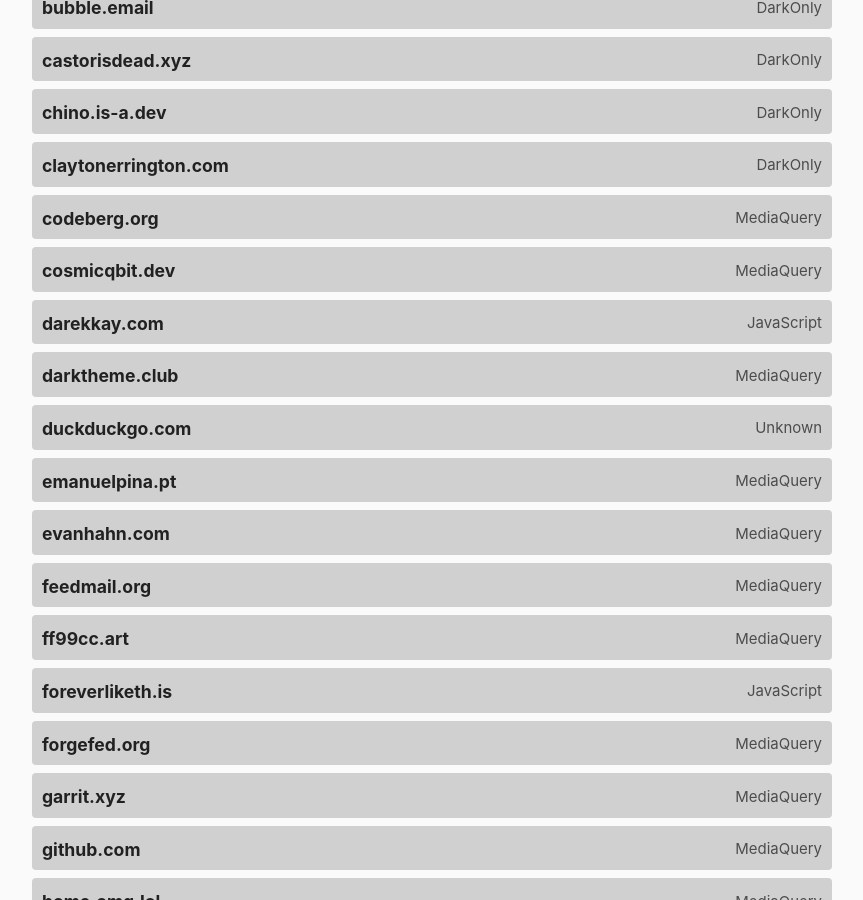
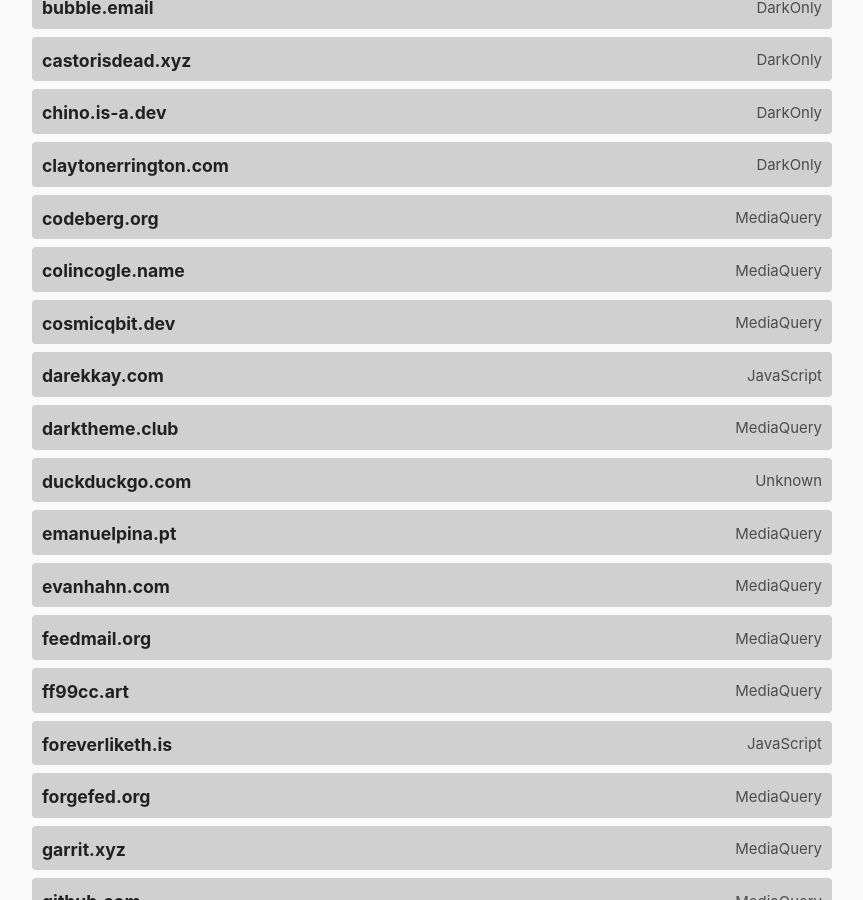
Before and after one commit to katherinek727/darktheme.club, a Jekyll site: the page built from index.md, in a window 1280 px wide and 900 px high, scrolled down 1217 px. Shown: the whole window, without its empty margins (208-1071 px from the left). Built offline with Jekyll 4.4.1, drawn with Linux system fonts in a browser that asks for light colours.

```diff
--- a/_data/sites.yml
+++ b/_data/sites.yml
@@ -72,6 +72,11 @@
   url: https://codeberg.org/
   method: mediaquery
   last_checked: 2022-07-21
+
+- domain: colincogle.name
+  url: https://colincogle.name/
+  method: mediaquery
+  last_checked: 2023-05-19
 
 - domain: cosmicqbit.dev
   url: https://cosmicqbit.dev
```
